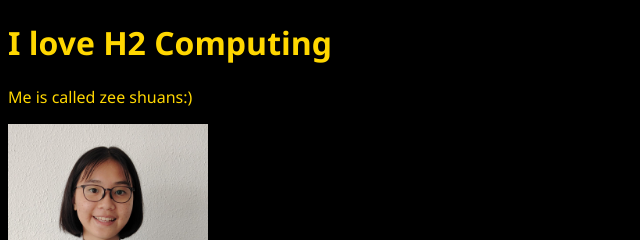
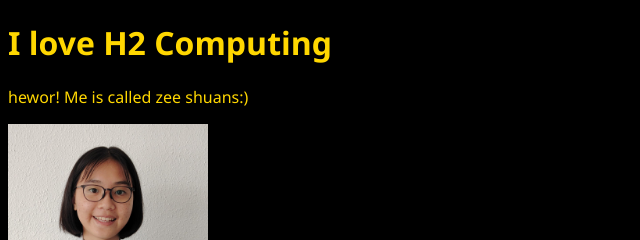
Before and after one commit to boopzhixuanishere/basic-html, a plain HTML site: page index.html in a window 1280 px wide. Shown: the top 240 px of the page, 0-640 px from the left. Drawn offline with Linux system fonts and the light colour scheme.

Commit message:
Update index.html

```diff
--- a/index.html
+++ b/index.html
@@ -14,7 +14,7 @@
 
 <body>
 	<h1>I love H2 Computing</h1>
-	<p>Me is called zee shuans:)</p>
+	<p>hewor! Me is called zee shuans:)</p>
 	<img src="static/zeeshuanspic.jpg" alt="pwetty gurl" width="200px">
 	<br>
 	<a href="https://asrcomp.github.io/">Visit our site!</a>
```
